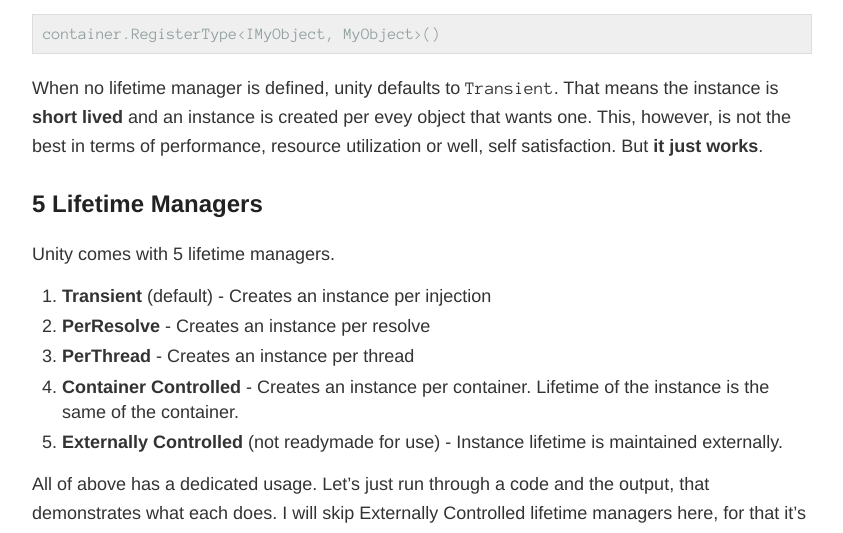
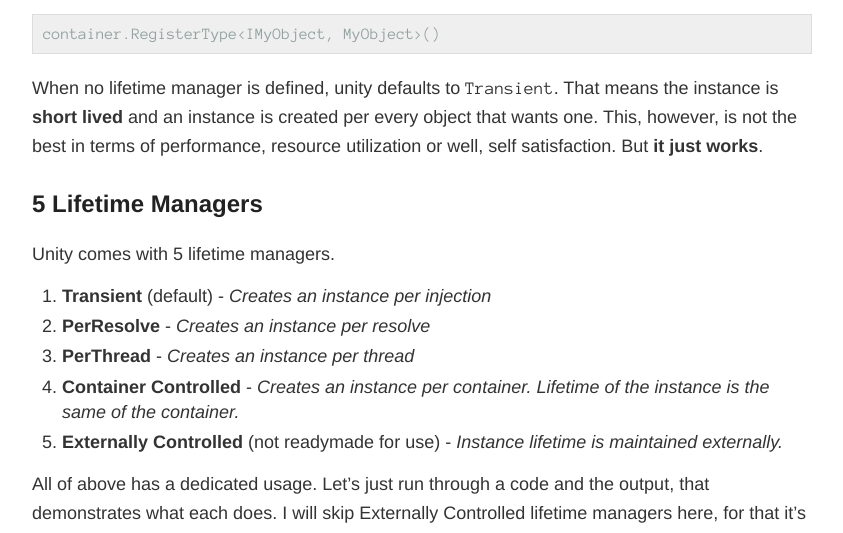
Before and after one commit to indivari/amilsil.github.io, a Jekyll site: the page built from _posts/2016-08-01-things-a-dev-should-know-about-unity-lifetime-managers.md, in a window 1280 px wide and 900 px high, scrolled down 528 px. Shown: the part 153-686 px from the top of the window, without its empty margins (218-1061 px from the left). Built offline with Jekyll 4.4.1, drawn with Linux system fonts in a browser that asks for light colours; comment, search, counter and statistics services are not loaded.

Commit message:
corrections

```diff
--- a/_posts/2016-08-01-things-a-dev-should-know-about-unity-lifetime-managers.md
+++ b/_posts/2016-08-01-things-a-dev-should-know-about-unity-lifetime-managers.md
@@ -21,17 +21,17 @@
 container.RegisterType<IMyObject, MyObject>()
 {% endhighlight %}
 
-When no lifetime manager is defined, unity defaults to `Transient`. That means the instance is **short lived** and an instance is created per evey object that wants one. This, however, is not the best in terms of performance, resource utilization or well, self satisfaction. But **it just works**.
+When no lifetime manager is defined, unity defaults to `Transient`. That means the instance is **short lived** and an instance is created per every object that wants one. This, however, is not the best in terms of performance, resource utilization or well, self satisfaction. But **it just works**.
 
 
 ## 5 Lifetime Managers
 Unity comes with 5 lifetime managers.
 
-1. **Transient** (default) - Creates an instance per injection
-3. **PerResolve** - Creates an instance per resolve
-4. **PerThread** - Creates an instance per thread
-2. **Container Controlled** - Creates an instance per container. Lifetime of the instance is the same of the container.
-5. **Externally Controlled** (not readymade for use) - Instance lifetime is maintained externally.
+1. **Transient** (default) - *Creates an instance per injection*
+3. **PerResolve** - *Creates an instance per resolve*
+4. **PerThread** - *Creates an instance per thread*
+2. **Container Controlled** - *Creates an instance per container. Lifetime of the instance is the same of the container.*
+5. **Externally Controlled** (not readymade for use) - *Instance lifetime is maintained externally.*
 
 All of above has a dedicated usage. Let's just run through a code and the output, that demonstrates what each does. I will skip Externally Controlled lifetime managers here, for that it's a dedicated topic itself how & what usages it has.
 
```
